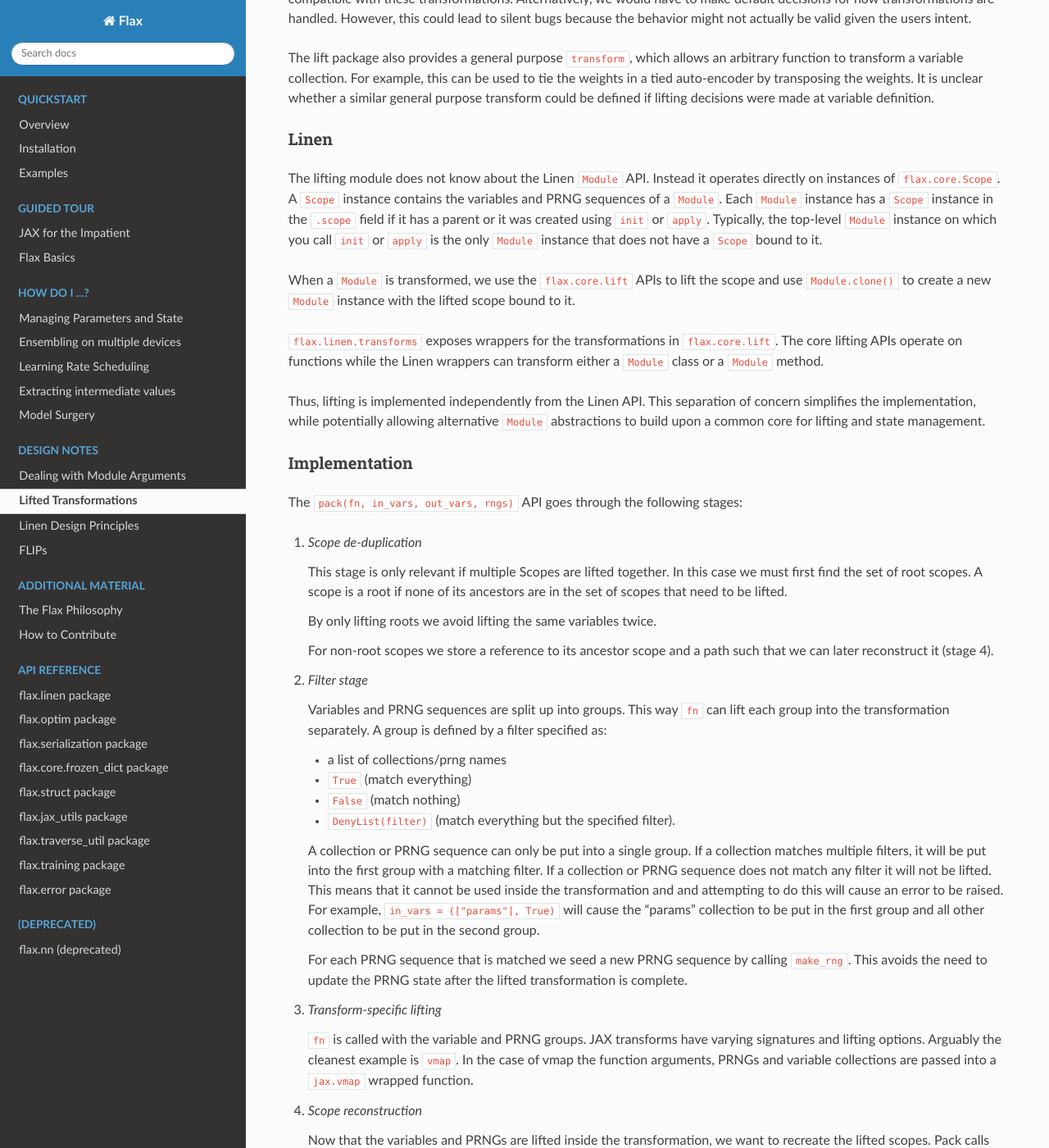
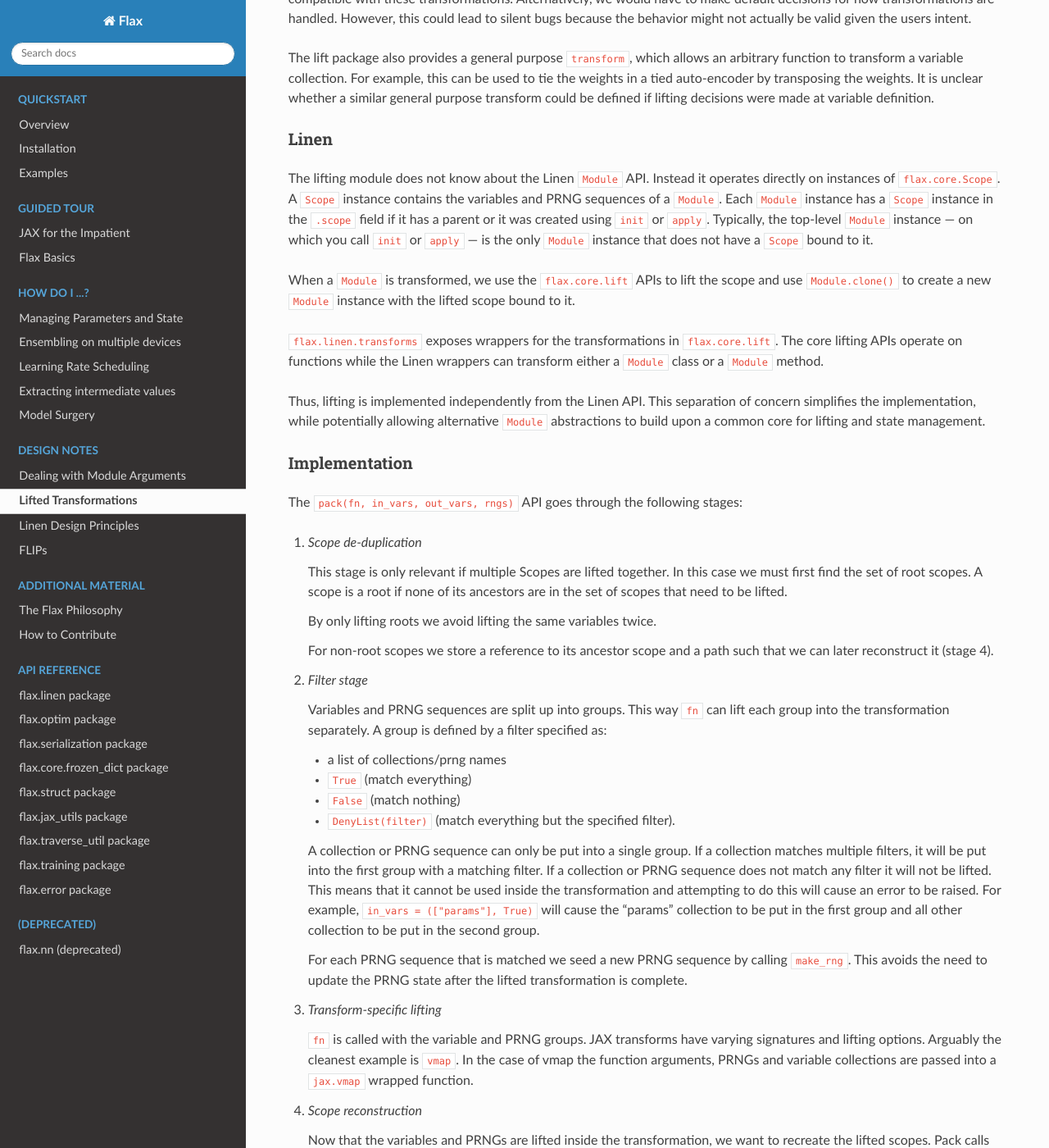
Before and after one commit to bortkomencw/flax, a Sphinx documentation site: the page built from docs/design_notes/lift.md, in a window 1280 px wide and 1400 px high, scrolled down 3317 px. Shown: the whole window at 82% size. Built offline with Sphinx 7.4.7 and the Read the Docs theme 2.0.0, drawn with Linux system fonts in a browser that asks for light colours; some of the changed text lies outside the part shown.

Commit message:
Small fixes

```diff
--- a/docs/design_notes/lift.md
+++ b/docs/design_notes/lift.md
@@ -171,7 +171,7 @@ The lifting module does not know about the Linen `Module` API.
 Instead it operates directly on instances of `flax.core.Scope`.
 A `Scope` instance contains the variables and PRNG sequences of a `Module`.
 Each `Module` instance has a `Scope` instance in the `.scope` field if it has a parent or it was created using `init` or `apply`.
-Typically, the top-level `Module` instance on which you call `init` or `apply` is the only `Module` instance that does not have a `Scope` bound to it.
+Typically, the top-level `Module` instance — on which you call `init` or `apply` — is the only `Module` instance that does not have a `Scope` bound to it.
 
 When a `Module` is transformed, we use the `flax.core.lift` APIs to lift the scope and use `Module.clone()` to create a new `Module` instance with the lifted scope bound to it.
 
@@ -207,7 +207,7 @@ The `pack(fn, in_vars, out_vars, rngs)` API goes through the following stages:
 
     A collection or PRNG sequence can only be put into a single group. If a collection matches multiple filters, it will be put into the first group with a matching filter.
     If a collection or PRNG sequence does not match any filter it will not be lifted.
-    This means that it cannot be used inside the transformation and and attempting to do this will cause an error to be raised.
+    This means that it cannot be used inside the transformation and attempting to do this will cause an error to be raised.
     For example, `in_vars = (["params"], True)` will cause the "params" collection to be put in the first group and all other collection to be put in the second group.
 
     For each PRNG sequence that is matched we seed a new PRNG sequence by calling `make_rng`.
```
Also changed, not shown: other parts of docs/design_notes/lift.md (+14 -10 lines).
